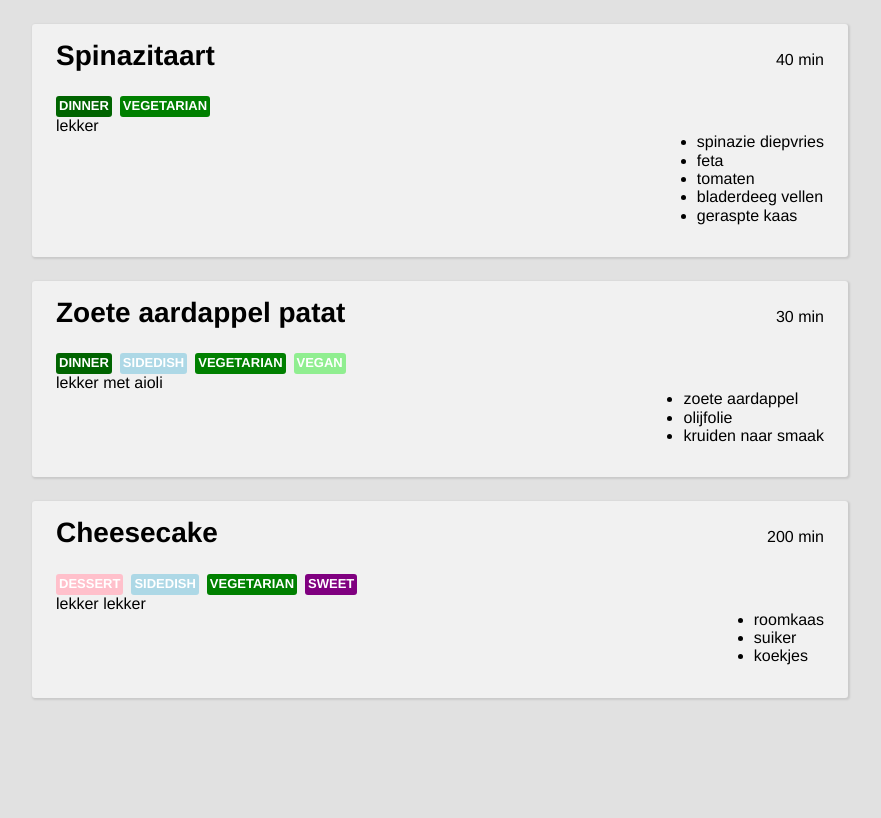
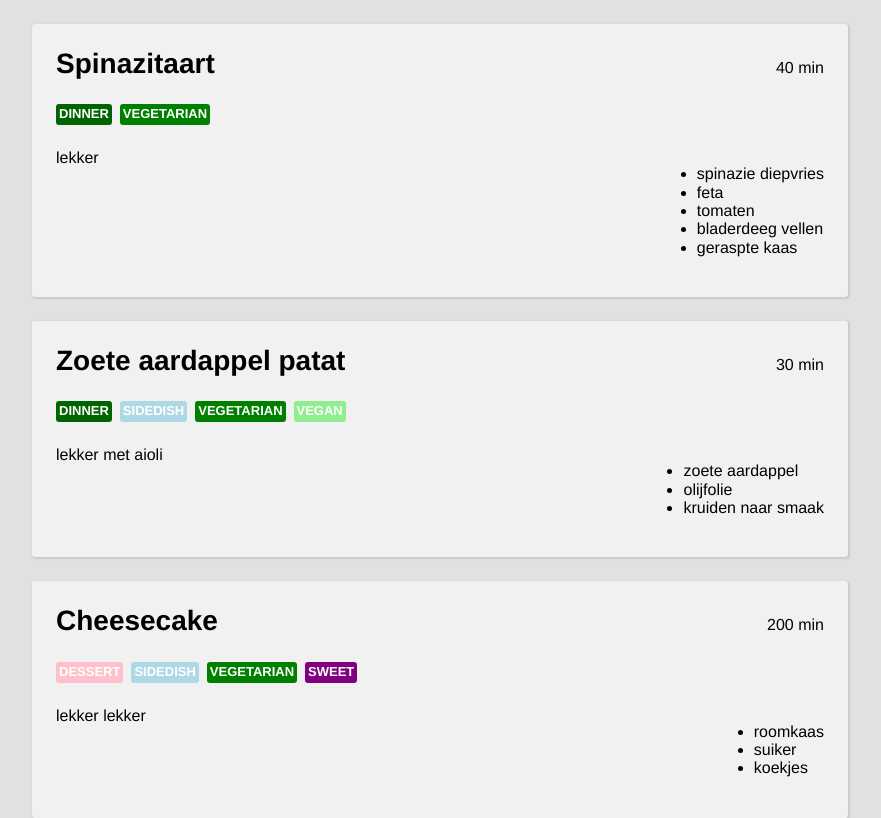
Before and after one commit to madstrawberry/old_recipes, a React (Create React App) app: page / in a window 1280 px wide. Shown: the whole page, without its empty margins (200-1081 px from the left). Built offline with nearby package versions, Linux system fonts and the light colour scheme; a web font is replaced by a local one.

Commit message:
Add margin top to grid container

```diff
--- a/src/components/RecipeBlock.tsx
+++ b/src/components/RecipeBlock.tsx
@@ -19,7 +19,7 @@ export const RecipeBlock: React.FC<Props> = ({ recipe }) => {
         <GridColumn align="right">{recipe.time} min</GridColumn>
       </GridContainer>
 
-      <GridContainer columnGap="sm">
+      <GridContainer columnGap="sm" top="lg">
         {recipe.category.map(c => (
           <GridColumn>
             <CategoryLabel type={c}>{c}</CategoryLabel>
@@ -32,7 +32,7 @@ export const RecipeBlock: React.FC<Props> = ({ recipe }) => {
         ))}
       </GridContainer>
 
-      <GridContainer>
+      <GridContainer top="lg">
         <GridColumn width={60}>{recipe.description}</GridColumn>
         <GridColumn>
           <ul>
@@ -46,30 +46,21 @@ export const RecipeBlock: React.FC<Props> = ({ recipe }) => {
   );
 };
 
-const Container = styled.div(({ theme: { grid } }) => ({
-  background: '#f1f1f1',
-  margin: '0 auto',
-  padding: grid.md,
-  paddingLeft: grid.lg,
-  paddingRight: grid.lg,
-  borderRadius: 3,
-  marginTop: grid.lg,
-  width: '60%',
-  boxShadow: '1px 1px 2px 1px rgba(0,0,0,0.1)',
-}));
+const Container = styled.div`
+  margin: 0 auto;
+  background: #f1f1f1;
+  padding: ${props => props.theme.grid.lg}px;
+  width: 60%;
+  margin-top: ${props => props.theme.grid.lg}px;
+  border-radius: 3px;
+  box-shadow: 1px 1px 2px 1px rgba(0, 0, 0, 0.1);
+`;
 
-const Title = styled.h2(({ theme }) => ({
-  margin: `0 0 ${theme.grid.lg}px 0`,
-  fontSize: 28,
-  fontWeight: theme.font.bold,
-  display: 'flex',
-  alignItems: 'baseline',
-  '> span': {
-    fontSize: 14,
-    marginLeft: 'auto',
-    fontWeight: theme.font.default,
-  },
-}));
+const Title = styled.h2`
+  margin: 0;
+  font-size: 28px;
+  font-weight: ${props => props.theme.font.bold};
+`;
 
 const CategoryLabel = styled(Label)<{ type: RecipeCategory }>`
   background: ${props => {
--- a/src/components/shared/GridContainer.tsx
+++ b/src/components/shared/GridContainer.tsx
@@ -6,12 +6,14 @@ import { gridInPx } from '../../styles/themeHelpers';
 type GridContainerProps = {
   alignItems?: 'center' | 'baseline';
   columnGap?: GridSize;
+  top?: GridSize;
 };
 
 export const GridContainer = styled.div<GridContainerProps>`
   display: flex;
   ${props => props.alignItems && `align-items: ${props.alignItems}`};
   ${props => props.columnGap && columnGap};
+  ${props => props.top && `margin-top: ${gridInPx(props, props.top)}`}
 `;
 
 const columnGap = css<GridContainerProps>`
```
